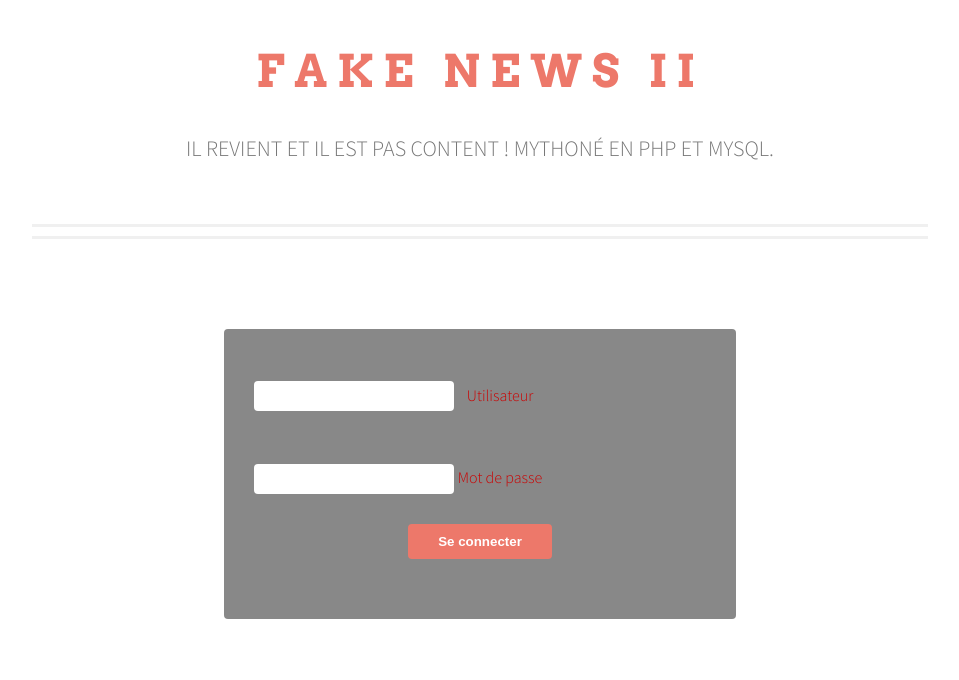
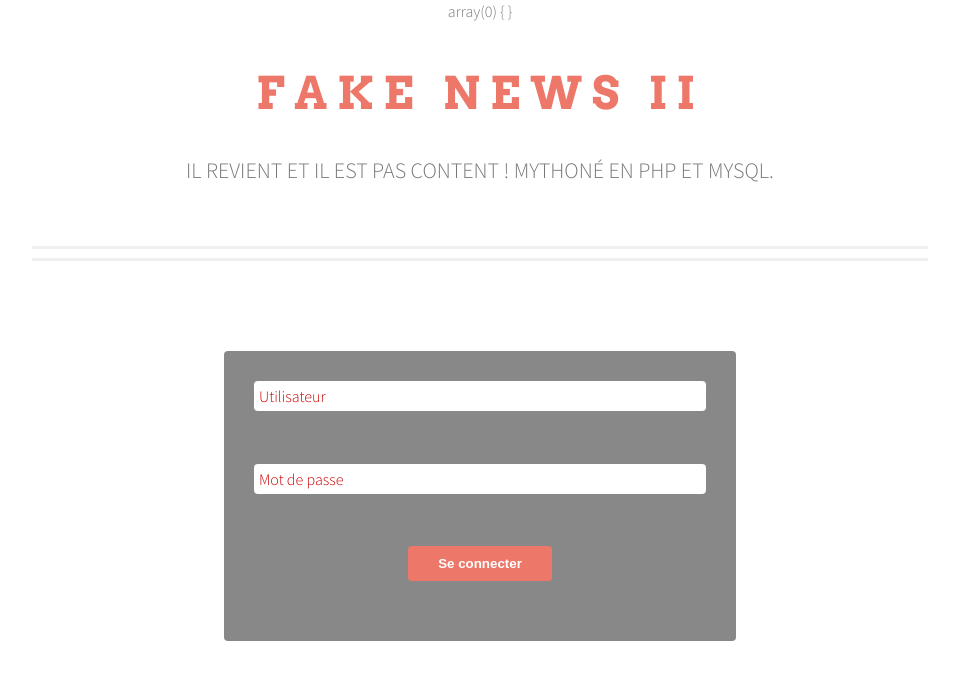
Before and after one commit to Max6613/fake-news-ii, a PHP site: page /connexion.php in a window 1280 px wide. Shown: the top 680 px of the page, without its empty margins (160-1119 px from the left). Run offline with PHP 8.4, Linux system fonts and the light colour scheme; some libraries are stand-ins or nearby versions.

Commit message:
login/logout ok

```diff
--- a/connexion.php
+++ b/connexion.php
@@ -1,6 +1,17 @@
 <!DOCTYPE html>
 <html lang="fr">
-<?php require_once 'inc/html_head.php'; ?>
+<?php
+require_once 'classes/User.php';
+
+session_start();
+
+var_dump($_SESSION);
+
+if (isset($_SESSION['loggedin']) && $_SESSION['loggedin']){
+    header('Location: /');
+}
+
+require_once 'inc/html_head.php'; ?>
 
 <body>
     <header class="container">
@@ -26,14 +37,14 @@
 
             <div class="input">
 <!--                <label for="login">Identifiant</label>-->
+                <input type="text" name="login" id="login">
                 <span class="floating-label">Utilisateur</span>
-                <input type="text" name="login" id="login">
             </div>
 
             <div class="input">
 <!--                <label for="passwd">Mot de passe</label>-->
+                <input type="password" name="passwd" id="passwd">
                 <span class="floating-label">Mot de passe</span>
-                <input type="password" name="passwd" id="passwd">
             </div>
 
             <!--TODO ajouter icone dans button-->
--- a/css/connexion.css
+++ b/css/connexion.css
@@ -22,13 +22,11 @@ main {
 
 #login-form label,
 #login-form button {
-
 }
 
 #login-form .input {
   display: flex;
   flex-direction: column;
-
 }
 
 #login-form .input > * {
@@ -41,13 +39,10 @@ main {
 }
 
 #login-form .input:hover > label,
-            #login-form .input:active > label
-            {
+#login-form .input:active > label {
   /*color: var(--hover-orange);*/
   text-shadow: var(--dark-grey) 0 0 5px;
 }
-
-
 
 #login-form .input > input {
   border-radius: 4px;
@@ -62,28 +57,19 @@ main {
   letter-spacing: 2px;
 }
 
-
-
-input:focus ~ .floating-label,
-input:not(:focus):valid ~ .floating-label{
-    top: 8px;
-    bottom: 10px;
-    left: 20px;
-    font-size: 11px;
-    opacity: 1;
+#login-form .floating-label {
+  /*  TODO changer style */
+  color: var(--red);
+  left: 5px;
+  pointer-events: none;
+  position: relative;
+  text-align: left;
+  top: -26px;
+  transition: 200ms ease top;
 }
 
-.input input {
-    font-size: 14px;
-    width: 200px;
-    height: 35px;
+#login-form input:focus ~ .floating-label
+/*#login-form input.active ~ .floating-label*/ {
+  /*  TODO garder le label decaler quand l'input contient du texte */
+  top: -55px;
 }
-
-.floating-label {
-    color: var(--red);
-    position: relative;
-    pointer-events: none;
-    left: 20px;
-    top: 25px;
-    transition: 0.2s ease all;
-}
--- a/css/style.css
+++ b/css/style.css
@@ -1,28 +1,27 @@
 @import url("https://use.fontawesome.com/releases/v5.13.0/css/all.css");
-
 
 /*----------Généralités----------*/
 :root {
-    --light-bckgnd: #FFFFFF;
+  --light-bckgnd: #ffffff;
   --grey-bckgnd: #f0f0f0;
   --dark-bckgnd: #444444;
-    --orange: #ED786A;
+  --orange: #ed786a;
   --hover-orange: #fd887a;
-    --red: #CC0000;
+  --red: #cc0000;
   --lighter-grey: #e1e1e1;
   --light-grey: #888888;
   --mid-grey: #777777;
   --grey: #666666;
   --dark-grey: #3c3c3c;
-    --font-title: 'Arvo', serif;
-    --font-text: 'Source Sans Pro', sans-serif;
+  --font-title: "Arvo", serif;
+  --font-text: "Source Sans Pro", sans-serif;
 }
 
 body {
   background: var(--light-bckgnd);
   color: var(--mid-grey);
   display: flex; /* pour gestion menu */
-    font-family: var(--font-text), 'sans-serif';
+  font-family: var(--font-text), "sans-serif";
   font-size: 16px;
   font-weight: 300;
   line-height: 1.4;
@@ -34,7 +33,8 @@ a {
   text-decoration: none;
 }
 
-a:hover, a:active {
+a:hover,
+a:active {
   color: var(--hover-orange);
 }
 
@@ -56,21 +56,29 @@ button {
   width: 100%;
 }
 
-button:active, button:hover{
+button:active,
+button:hover {
   background: var(--hover-orange);
 }
 
-button > a:hover, button > a:active {
+button > a:hover,
+button > a:active {
   color: var(--light-bckgnd);
 }
 
-div, section, aside {
+div,
+section,
+aside {
   margin-bottom: 30px;
 }
 
-
 /*----------titres----------*/
-h1, h2, h3, h4, h5, h6 {
+h1,
+h2,
+h3,
+h4,
+h5,
+h6 {
   font-weight: 400;
 }
 
@@ -101,7 +109,6 @@ h3 {
   font-weight: 700;
 }
 
-
 /*----------Framework----------*/
 /*--------Layout--------*/
 .container {
@@ -123,7 +130,6 @@ h3 {
   /*overflow-x: hidden;*/
 }
 
-
 /*------Séparateurs------*/
 .separator,
 .separator-double {
@@ -137,7 +143,7 @@ h3 {
   margin-bottom: 30px;
 }
 
-.separator-double span{
+.separator-double span {
   background: var(--grey-bckgnd);
   height: 3px;
 }
@@ -148,11 +154,10 @@ h3 {
   padding: 5px 0;
 }
 
-.separator span{
+.separator span {
   background: var(--grey-bckgnd);
   flex-basis: 3px;
 }
-
 
 /*------Icones------*/
 .footer-icon,
@@ -164,7 +169,6 @@ h3 {
   margin-right: 5px;
   padding: 7px;
 }
-
 
 /*--------Page--------*/
 /*------Menu------*/
@@ -185,7 +189,7 @@ h3 {
   width: 60px;
 }
 
-#burger-btn span{
+#burger-btn span {
   background: var(--light-grey);
   flex-basis: 2px;
   opacity: 1;
@@ -202,23 +206,22 @@ h3 {
   background: var(--mid-grey);
 }
 
-#burger-cmd:checked + #burger-btn span{
+#burger-cmd:checked + #burger-btn span {
   background: var(--grey-bckgnd);
 }
 
 /* rotation/deplacement des span 1 et 3 et masquage span 2*/
-#burger-cmd:checked + #burger-btn span:nth-child(1){
-    transform:  translateX(0px) translateY(7px) rotate(-45deg);
+#burger-cmd:checked + #burger-btn span:nth-child(1) {
+  transform: translateX(0px) translateY(7px) rotate(-45deg);
 }
 
-#burger-cmd:checked + #burger-btn span:nth-child(2){
+#burger-cmd:checked + #burger-btn span:nth-child(2) {
   opacity: 0;
 }
 
-#burger-cmd:checked + #burger-btn span:nth-child(3){
-    transform:  translateX(0px) translateY(-7px) rotate(45deg);
+#burger-cmd:checked + #burger-btn span:nth-child(3) {
+  transform: translateX(0px) translateY(-7px) rotate(45deg);
 }
-
 
 /*----Menu nav----*/
 .open {
@@ -250,7 +253,7 @@ h3 {
 }
 
 #main-menu li:hover > a,
-#main-menu li:active > a{
+#main-menu li:active > a {
   /* change de couleur lors du hover sur un <li> */
   color: var(--hover-orange);
 }
@@ -271,13 +274,11 @@ h3 {
   display: none !important;
 }
 
-
 /*------Header------*/
 header,
 .title {
   margin-bottom: 60px;
 }
-
 
 /*------Titre + phrase------*/
 .title {
@@ -288,13 +289,11 @@ header,
   font-size: 22px;
 }
 
-
 /*------Main------*/
 main p {
   line-height: 1.4;
   text-align: justify;
 }
-
 
 /*----Article----*/
 .article img {
@@ -310,14 +309,12 @@ main p {
   padding: 3px 10px;
 }
 
-
 /*------Footer------*/
 footer {
   background: var(--grey-bckgnd);
   box-shadow: inset 0 3px 3px -3px var(--light-grey);
   padding-top: 60px;
 }
-
 
 /*----Footer top----*/
 .footer-top {
@@ -330,7 +327,6 @@ footer {
   font-weight: 600;
 }
 
-
 /*----Footer contacts----*/
 .footer-contacts {
   text-align: left;
@@ -340,7 +336,6 @@ footer {
 .footer-contacts > p {
   margin-bottom: 15px;
 }
-
 
 /*--Liens de contact--*/
 address {
@@ -359,7 +354,7 @@ address li {
   /*margin-right: 15px;*/
 }
 
-.contact-links li{
+.contact-links li {
   margin-bottom: 15px;
 }
 
@@ -373,17 +368,15 @@ address li {
   padding: 7px 10px;
 }
 
-
 /*----Footer bottom----*/
 .footer-bottom {
   margin-bottom: 0;
   padding-bottom: 30px;
 }
 
-
 /*--------Media queries--------*/
 /*------mode tablette------*/
-@media (min-width: 768px){
+@media (min-width: 768px) {
   button {
     width: auto;
   }
@@ -392,7 +385,6 @@ address li {
     padding-left: 8%;
     padding-right: 8%;
   }
-
 
   /*----Footer----*/
   footer {
@@ -443,9 +435,9 @@ address li {
   }
 }
 
-
 /*------mode bureau------*/
-@media (min-width: 992px){
+@media (min-width: 992px) {
+  /*TODO regler decalage sous menu*/
   body {
     flex-direction: column; /* affiche le menu en haut de la page */
   }
@@ -497,8 +489,8 @@ address li {
     border-bottom: 10px solid var(--light-bckgnd); /* bord inferieur meme couleur que contenu */
     border-left: 10px solid transparent;
     border-right: 10px solid transparent;
-        content: ''; /* contenu vide, sinon n'apparait pas */
-        left: 10%;   /* position par rapport à la gauche du ul */
+    content: ""; /* contenu vide, sinon n'apparait pas */
+    left: 10%; /* position par rapport à la gauche du ul */
     position: absolute;
     /* on réduit le bord haut de 10px, sur un carré
            de 10px de coté, le bord haut disparait et
@@ -541,7 +533,6 @@ address li {
     /* hauteur du parent + 1px du border bottom du <li> précédent le parent */
   }
 
-
   /* affiche le sous menu lorsque l'element parent est ciblé */
   #main-menu li:hover > ul {
     background: var(--light-bckgnd);
--- a/index.php
+++ b/index.php
@@ -1,6 +1,10 @@
 <!DOCTYPE html>
 <html lang="fr">
 <?php require_once 'inc/html_head.php'; ?>
+
+<?php
+session_start();
+?>
 
 <body>
     <div class="wrapper">
```
Also changed, not shown: inc/nav.php (+21 -2 lines), scripts/php/login.php (+4 -7 lines), scripts/php/logout.php (+7 -0 lines). Lines whose indentation alone changed are shown as unchanged.
